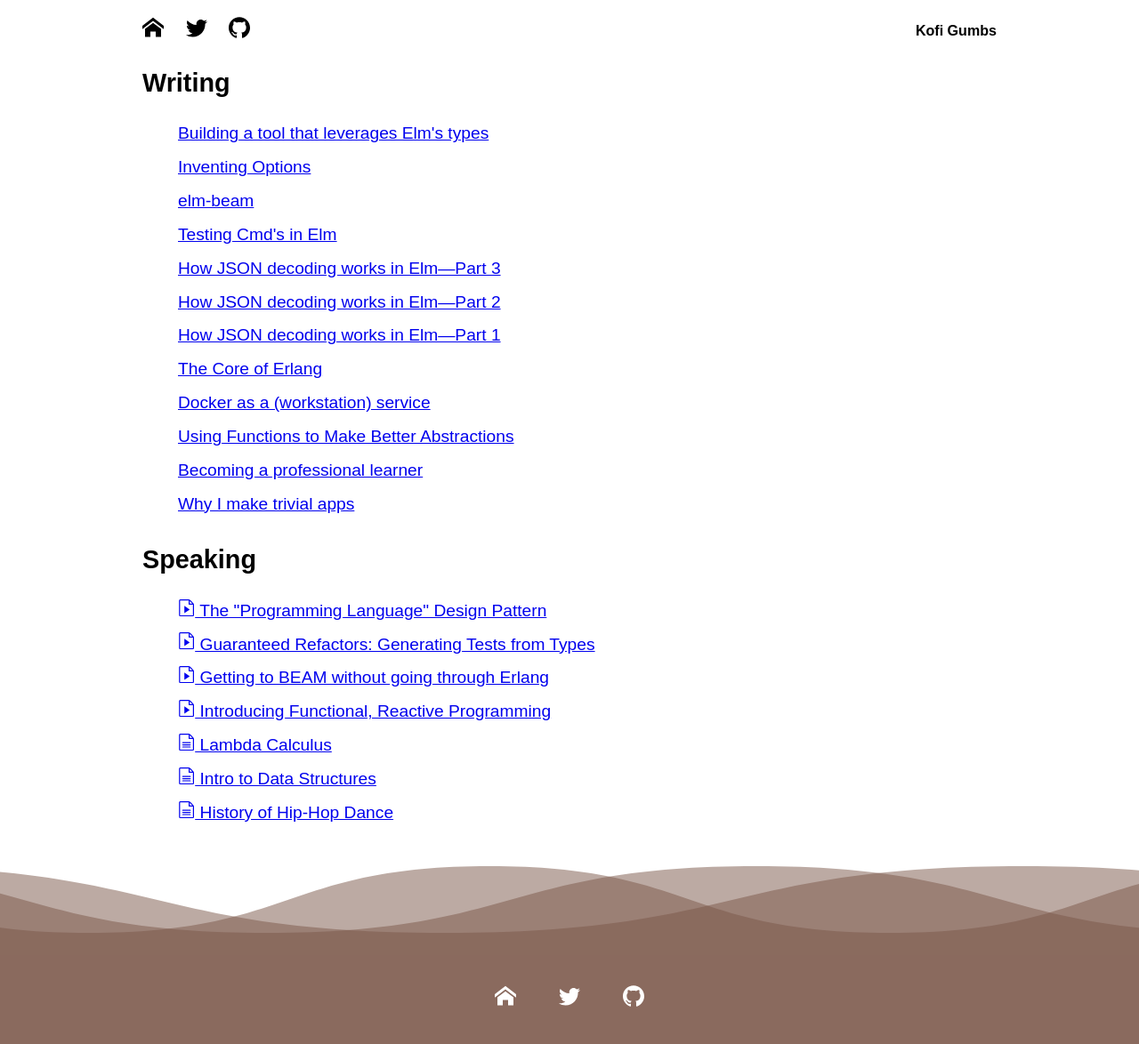
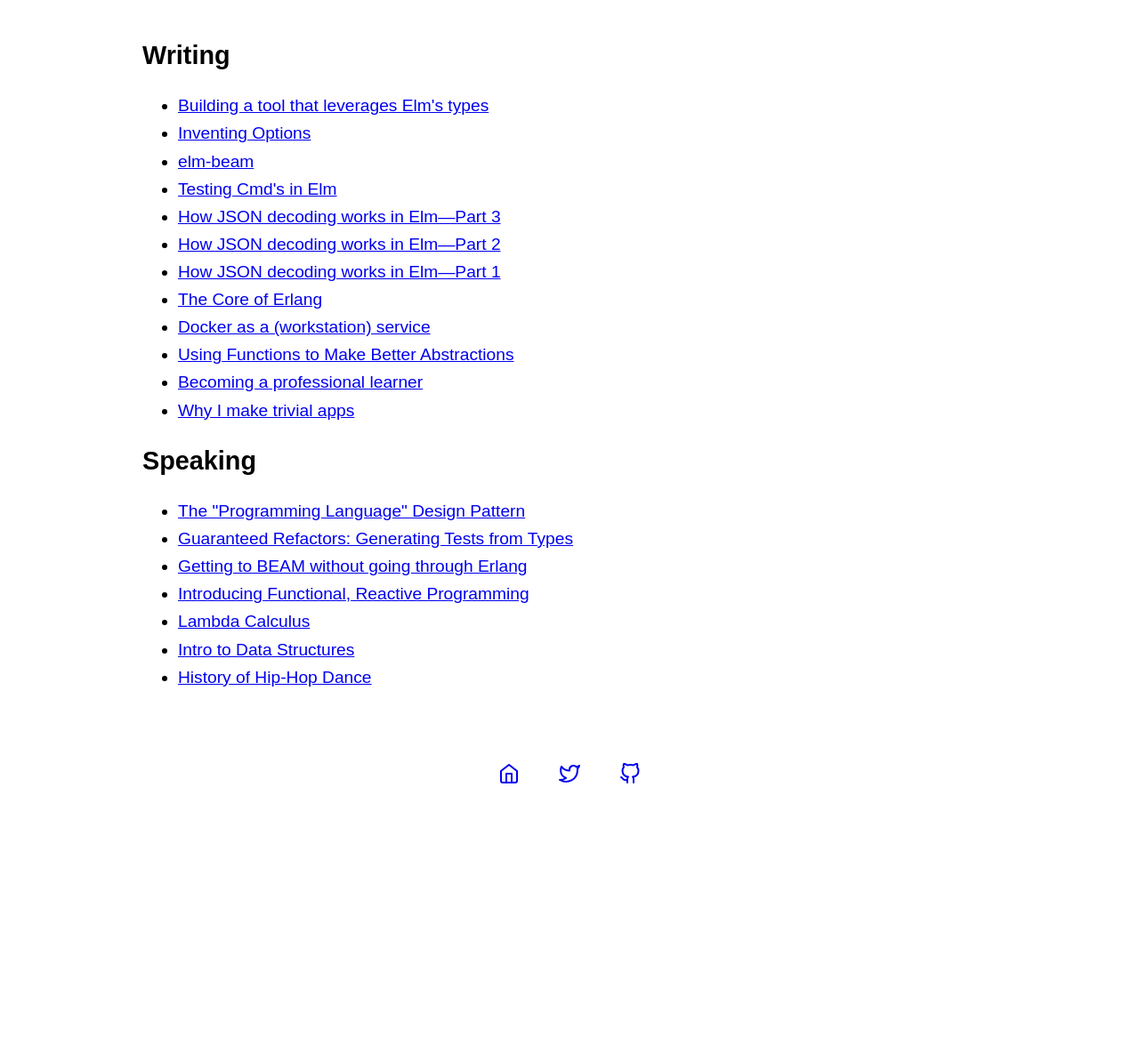
Before and after one commit to kofigumbs/kofi.sexy, a Jekyll site: the page built from _www/index.html, in a window 1280 px wide. Shown: the whole page at 89% size. Built offline with Jekyll 4.4.1, drawn with Linux system fonts in a browser that asks for light colours; after the commit the page ends 923 px from its top, so only the background shows below that.

Commit message:
Clean up styles

```diff
--- /dev/null
+++ b/_includes/footer.html
@@ -0,0 +1,6 @@
+<footer>
+  <!-- Feather Icons, Copyright (c) 2013-2017 Cole Bemis -->
+  <a title="Home" href="/">{% include home.svg %}</a>
+  <a title="Twitter" rel="external" href="https://twitter.com/hkgumbs">{% include twitter.svg %}</a>
+  <a title="GitHub" rel="external" href="https://github.com/hkgumbs">{% include github.svg %}</a>
+</footer>
--- a/_includes/icon_captures.html
+++ /dev/null
@@ -1,20 +0,0 @@
-<!-- IcoMoon.io -->
-<!-- https://creativecommons.org/licenses/by/4.0/ -->
-
-{% assign _icon_styles = 'style="display: inline; width: 1em; height: 1em; stroke-width: 0; stroke: currentColor; fill: currentColor;"' %}
-
-{% capture video_icon %}
-  <svg {{_icon_styles}} title="Video"><use xlink:href="#icon-file-play"></use></svg>
-{% endcapture %}
-{% capture manuscript_icon %}
-  <svg {{_icon_styles}} title="Manuscript"><use xlink:href="#icon-file-text2"></use></svg>
-{% endcapture %}
-{% capture home_icon %}
-  <svg {{_icon_styles}} title="Home"><use xlink:href="#icon-home"></use></svg>
-{% endcapture %}
-{% capture twitter_icon %}
-  <svg {{_icon_styles}} title="Twitter"><use xlink:href="#icon-twitter"></use></svg>
-{% endcapture %}
-{% capture github_icon %}
-  <svg {{_icon_styles}} title="GitHub"><use xlink:href="#icon-github"></use></svg>
-{% endcapture %}
--- a/_includes/icon_definitions.html
+++ /dev/null
@@ -1,31 +0,0 @@
-<!-- IcoMoon.io -->
-<!-- https://creativecommons.org/licenses/by/4.0/ -->
-
-<svg style="position: absolute; width: 0; height: 0; overflow: hidden;" version="1.1" xmlns="http://www.w3.org/2000/svg" xmlns:xlink="http://www.w3.org/1999/xlink">
-<defs>
-<symbol id="icon-file-text2" viewBox="0 0 32 32">
-<title>Manuscript</title>
-<path d="M28.681 7.159c-0.694-0.947-1.662-2.053-2.724-3.116s-2.169-2.030-3.116-2.724c-1.612-1.182-2.393-1.319-2.841-1.319h-15.5c-1.378 0-2.5 1.121-2.5 2.5v27c0 1.378 1.122 2.5 2.5 2.5h23c1.378 0 2.5-1.122 2.5-2.5v-19.5c0-0.448-0.137-1.23-1.319-2.841zM24.543 5.457c0.959 0.959 1.712 1.825 2.268 2.543h-4.811v-4.811c0.718 0.556 1.584 1.309 2.543 2.268zM28 29.5c0 0.271-0.229 0.5-0.5 0.5h-23c-0.271 0-0.5-0.229-0.5-0.5v-27c0-0.271 0.229-0.5 0.5-0.5 0 0 15.499-0 15.5 0v7c0 0.552 0.448 1 1 1h7v19.5z"></path>
-<path d="M23 26h-14c-0.552 0-1-0.448-1-1s0.448-1 1-1h14c0.552 0 1 0.448 1 1s-0.448 1-1 1z"></path>
-<path d="M23 22h-14c-0.552 0-1-0.448-1-1s0.448-1 1-1h14c0.552 0 1 0.448 1 1s-0.448 1-1 1z"></path>
-<path d="M23 18h-14c-0.552 0-1-0.448-1-1s0.448-1 1-1h14c0.552 0 1 0.448 1 1s-0.448 1-1 1z"></path>
-</symbol>
-<symbol id="icon-file-play" viewBox="0 0 32 32">
-<title>Video</title>
-<path d="M12 12l10 7-10 7v-14z"></path>
-<path d="M28.681 7.159c-0.694-0.947-1.662-2.053-2.724-3.116s-2.169-2.030-3.116-2.724c-1.612-1.182-2.393-1.319-2.841-1.319h-15.5c-1.378 0-2.5 1.121-2.5 2.5v27c0 1.378 1.122 2.5 2.5 2.5h23c1.378 0 2.5-1.122 2.5-2.5v-19.5c0-0.448-0.137-1.23-1.319-2.841zM24.543 5.457c0.959 0.959 1.712 1.825 2.268 2.543h-4.811v-4.811c0.718 0.556 1.584 1.309 2.543 2.268zM28 29.5c0 0.271-0.229 0.5-0.5 0.5h-23c-0.271 0-0.5-0.229-0.5-0.5v-27c0-0.271 0.229-0.5 0.5-0.5 0 0 15.499-0 15.5 0v7c0 0.552 0.448 1 1 1h7v19.5z"></path>
-</symbol>
-<symbol id="icon-home" viewBox="0 0 32 32">
-<title>Home</title>
-<path d="M32 18.451l-16-12.42-16 12.42v-5.064l16-12.42 16 12.42zM28 18v12h-8v-8h-8v8h-8v-12l12-9z"></path>
-</symbol>
-</defs>
-<symbol id="icon-twitter" viewBox="0 0 32 32">
-<title>Twitter</title>
-<path d="M32 7.075c-1.175 0.525-2.444 0.875-3.769 1.031 1.356-0.813 2.394-2.1 2.887-3.631-1.269 0.75-2.675 1.3-4.169 1.594-1.2-1.275-2.906-2.069-4.794-2.069-3.625 0-6.563 2.938-6.563 6.563 0 0.512 0.056 1.012 0.169 1.494-5.456-0.275-10.294-2.888-13.531-6.862-0.563 0.969-0.887 2.1-0.887 3.3 0 2.275 1.156 4.287 2.919 5.463-1.075-0.031-2.087-0.331-2.975-0.819 0 0.025 0 0.056 0 0.081 0 3.181 2.263 5.838 5.269 6.437-0.55 0.15-1.131 0.231-1.731 0.231-0.425 0-0.831-0.044-1.237-0.119 0.838 2.606 3.263 4.506 6.131 4.563-2.25 1.762-5.075 2.813-8.156 2.813-0.531 0-1.050-0.031-1.569-0.094 2.913 1.869 6.362 2.95 10.069 2.95 12.075 0 18.681-10.006 18.681-18.681 0-0.287-0.006-0.569-0.019-0.85 1.281-0.919 2.394-2.075 3.275-3.394z"></path>
-</symbol>
-<symbol id="icon-github" viewBox="0 0 32 32">
-<title>GitHub</title>
-<path d="M16 0.395c-8.836 0-16 7.163-16 16 0 7.069 4.585 13.067 10.942 15.182 0.8 0.148 1.094-0.347 1.094-0.77 0-0.381-0.015-1.642-0.022-2.979-4.452 0.968-5.391-1.888-5.391-1.888-0.728-1.849-1.776-2.341-1.776-2.341-1.452-0.993 0.11-0.973 0.11-0.973 1.606 0.113 2.452 1.649 2.452 1.649 1.427 2.446 3.743 1.739 4.656 1.33 0.143-1.034 0.558-1.74 1.016-2.14-3.554-0.404-7.29-1.777-7.29-7.907 0-1.747 0.625-3.174 1.649-4.295-0.166-0.403-0.714-2.030 0.155-4.234 0 0 1.344-0.43 4.401 1.64 1.276-0.355 2.645-0.532 4.005-0.539 1.359 0.006 2.729 0.184 4.008 0.539 3.054-2.070 4.395-1.64 4.395-1.64 0.871 2.204 0.323 3.831 0.157 4.234 1.026 1.12 1.647 2.548 1.647 4.295 0 6.145-3.743 7.498-7.306 7.895 0.574 0.497 1.085 1.47 1.085 2.963 0 2.141-0.019 3.864-0.019 4.391 0 0.426 0.288 0.925 1.099 0.768 6.354-2.118 10.933-8.113 10.933-15.18 0-8.837-7.164-16-16-16z"></path>
-</symbol>
-</svg>
--- a/_includes/social.html
+++ /dev/null
@@ -1,7 +0,0 @@
-{% include icon_captures.html %}
-
-<nav>
-  <a class="social" href="/">{{ home_icon }}</a>
-  <a class="social" href="https://twitter.com/hkgumbs">{{ twitter_icon }}</a>
-  <a class="social" href="https://github.com/hkgumbs">{{ github_icon }}</a>
-</nav>
--- a/_includes/styles.css
+++ b/_includes/styles.css
@@ -1,59 +1,10 @@
-/* OPT-IN */
-
-.no-bullets {
-  list-style-type: none;
-}
-.no-bullets li {
-  padding-bottom: 0.35em
-}
-
-
-/* THEMING */
-
-header {
-  display: flex;
-  flex-direction: row;
-  justify-content: space-between;
-  font-size: 1.25em;
-}
-header .social {
-  color: black;
-  text-decoration: none;
-  margin-right: 0.75em;
-}
-header > * {
-  margin: 0;
-  padding: 0;
-}
-footer nav {
-  height: 100px;
-  display: flex;
-  align-items: center;
-  justify-content: center;
-  background-color: #8a6a5e;
-}
-footer .social {
-  color: white;
-  font-weight: 100;
-  font-size: 1.25em;
-  text-transform: uppercase;
-  text-decoration: none;
-  margin: 0.25em 1em;
-}
-.social:hover {
-  opacity: 0.75;
-}
-
-
-/* GLOBALS */
-
 html,body {
   margin: 0;
   padding: 0;
 }
 body {
-  transition: transform .20s;
-  animation: fadein .40s;
+  transition: transform 200ms;
+  animation: fadein 400ms;
   font: 1.20em/1.62em sans-serif;
 }
 main {
@@ -77,6 +28,20 @@ blockquote {
 hr {
   margin: 32px;
 }
+footer {
+  margin: 2em 0;
+  text-align: center;
+}
+footer a {
+  padding: 1em;
+  transition: all 400ms ease;
+}
+footer a:hover {
+  background: rgba(0,0,0,0.05);
+}
+footer a svg {
+  vertical-align: middle;
+}
 @keyframes fadein {
   0%   { opacity: 0; transform: translateY(1em); }
   100% { opacity: 1; }
--- a/_includes/wave.html
+++ /dev/null
@@ -1,3 +0,0 @@
-<!-- https://github.com/elm-conf-us/2018.elm-conf.us/blob/7b701131c5e175194a63eedc26756249f9bb46f4/src/View/Waves.elm -->
-<!-- Copyright (c) 2018, elm-conf -->
-<svg style="width: 100%; height: 100px; vertical-align: top"><defs><pattern id="header-little" width="900" height="100" patternUnits="userSpaceOnUse" x="100"><path d="M 0 75 c 230.52898046546662 0 219.47101953453338 -75 450 -75 s 219.47101953453338 75 450 75 L 900 100 L 0 100" fill="rgba(121, 85, 72, 0.5)" stroke="none" width="900" height="100"></path></pattern><pattern id="header-medium" width="1100" height="100" patternUnits="userSpaceOnUse" x="300"><path d="M 0 75 c 281.7576427911259 0 268.2423572088741 -75 550 -75 s 268.2423572088741 75 550 75 L 1100 100 L 0 100" fill="rgba(121, 85, 72, 0.5)" stroke="none" width="1100" height="100"></path></pattern><pattern id="header-big" width="1300" height="100" patternUnits="userSpaceOnUse" x="500"><path d="M 0 75 c 332.9863051167851 0 317.0136948832149 -75 650 -75 s 317.0136948832149 75 650 75 L 1300 100 L 0 100" fill="rgba(121, 85, 72, 0.5)" stroke="none" width="1300" height="100"></path></pattern></defs><g><rect fill="url(#header-little)" width="100%" height="100%"></rect><rect fill="url(#header-medium)" width="100%" height="100%"></rect><rect fill="url(#header-big)" width="100%" height="100%"></rect></g></svg>
--- a/_layouts/default.html
+++ b/_layouts/default.html
@@ -21,18 +21,10 @@
     </style>
   </head>
   <body>
-    {% include icon_definitions.html %}
     <main>
-      <header>
-        {% include social.html %}
-        <h6>Kofi Gumbs</h6>
-      </header>
       <h1>{{ page.title }}</h1>
       {{ content }}
     </main>
-    <footer>
-      {% include wave.html %}
-      {% include social.html %}
-    </footer>
+    {% include footer.html %}
   </body>
 </html>
--- a/_www/index.html
+++ b/_www/index.html
@@ -2,10 +2,8 @@
 title: ""
 layout: default
 ---
-{% include icon_captures.html %}
-
 <h2 id="writing">Writing</h2>
-<ul class="no-bullets">
+<ul>
   {% for post in site.blog_posts %}
     {% capture starts_with %}{{ post.url | slice: 0 }}{% endcapture %}
     <li><a {% unless starts_with == "/" %}rel="external"{% endunless %} href="{{ post.url }}">{{ post.title }}</a></li>
@@ -13,12 +11,12 @@ layout: default
 </ul>
 
 <h2 id="speaking">Speaking</h2>
-<ul class="no-bullets">
-  <li><a href="/blog/programming-language-design-pattern.mp4">{{ video_icon }} The "Programming Language" Design Pattern</a></li>
-  <li><a href="https://www.youtube.com/watch?v=Eb3pfaFwvi4">{{ video_icon }} Guaranteed Refactors: Generating Tests from Types</a></li>
-  <li><a href="https://www.youtube.com/watch?v=BcXQ2qaEzNI">{{ video_icon }} Getting to BEAM without going through Erlang</a></li>
-  <li><a href="https://www.youtube.com/watch?v=Bt10M34vSwo">{{ video_icon }} Introducing Functional, Reactive Programming</a></li>
-  <li><a href="/blog/lambda-calculus">{{ manuscript_icon }} Lambda Calculus</a></li>
-  <li><a href="/blog/intro-to-data-structures">{{ manuscript_icon }} Intro to Data Structures</a></li>
-  <li><a href="https://goo.gl/zViQzY">{{ manuscript_icon }} History of Hip-Hop Dance</a></li>
+<ul>
+  <li><a href="/blog/programming-language-design-pattern.mp4">The "Programming Language" Design Pattern</a></li>
+  <li><a href="https://www.youtube.com/watch?v=Eb3pfaFwvi4">Guaranteed Refactors: Generating Tests from Types</a></li>
+  <li><a href="https://www.youtube.com/watch?v=BcXQ2qaEzNI">Getting to BEAM without going through Erlang</a></li>
+  <li><a href="https://www.youtube.com/watch?v=Bt10M34vSwo">Introducing Functional, Reactive Programming</a></li>
+  <li><a href="/blog/lambda-calculus">Lambda Calculus</a></li>
+  <li><a href="/blog/intro-to-data-structures">Intro to Data Structures</a></li>
+  <li><a href="https://goo.gl/zViQzY">History of Hip-Hop Dance</a></li>
 </ul>
```
Also changed, not shown: _includes/github.svg (added), _includes/home.svg (added), _includes/twitter.svg (added).
